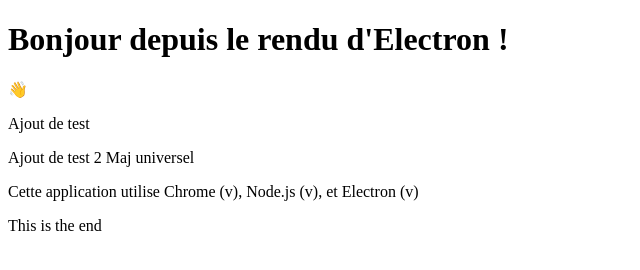
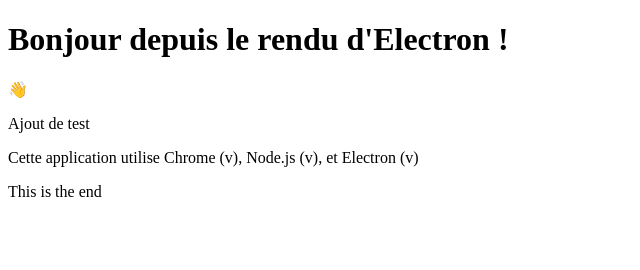
Before and after one commit to Barbarius-III/myFirstElectronApp, an Electron app: page index.html in a window 800 px wide. Shown: the whole page, without its empty margins (0-640 px from the left). Drawn offline with Linux system fonts and the light colour scheme; no server answers.

Commit message:
Post v2.1.0

```diff
--- a/index.html
+++ b/index.html
@@ -18,7 +18,6 @@
     <p>👋</p>
     <main>
       <p>Ajout de test</p>
-      <p>Ajout de test 2 Maj universel</p>
     </main>
     <p id="info"></p>
     <p>This is the end</p>
--- a/package.json
+++ b/package.json
@@ -1,6 +1,6 @@
 {
-  "name": "myfirstelectronapp",
-  "version": "3.0.0",
+  "name": "appformaj",
+  "version": "2.1.0",
   "description": "Hello World",
   "keywords": [
     "electron"
```
